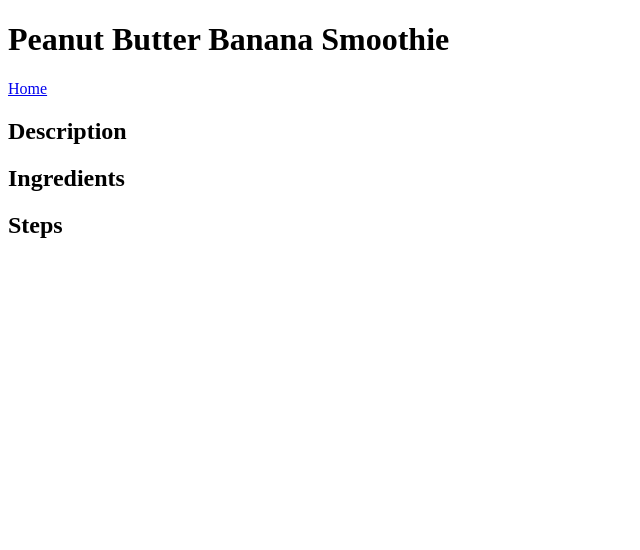
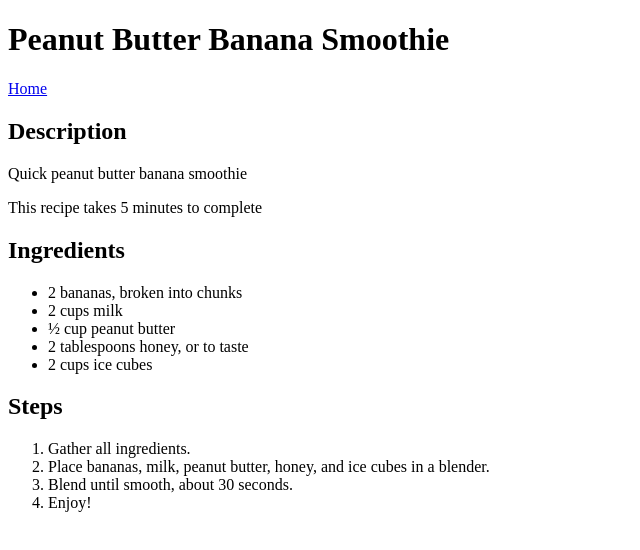
Before and after one commit to dclay9/odin-recipes, a plain HTML site: page recipes/smoothie.html in a window 1280 px wide. Shown: the whole page, without its empty margins (0-640 px from the left). Drawn offline with Linux system fonts and the light colour scheme.

Commit message:
Add smoothie description, ingredients, and steps
Fills out smoothie information similar to pizza

```diff
--- a/recipes/smoothie.html
+++ b/recipes/smoothie.html
@@ -9,13 +9,22 @@
     <h1>Peanut Butter Banana Smoothie</h1>
     <a href="../index.html">Home</a>
     <h2>Description</h2>
+    <p>Quick peanut butter banana smoothie</p>
+    <p>This recipe takes 5 minutes to complete</p>
     <h2>Ingredients</h2>
     <ul>
-
+        <li>2 bananas, broken into chunks</li>
+        <li>2 cups milk</li>
+        <li>½ cup peanut butter</li>
+        <li>2 tablespoons honey, or to taste</li>
+        <li>2 cups ice cubes</li>
     </ul>
     <h2>Steps</h2>
     <ol>
-
+        <li>Gather all ingredients.</li>
+        <li>Place bananas, milk, peanut butter, honey, and ice cubes in a blender.</li>
+        <li>Blend until smooth, about 30 seconds.</li>
+        <li>Enjoy!</li>
     </ol>
 </body>
 </html>
```
